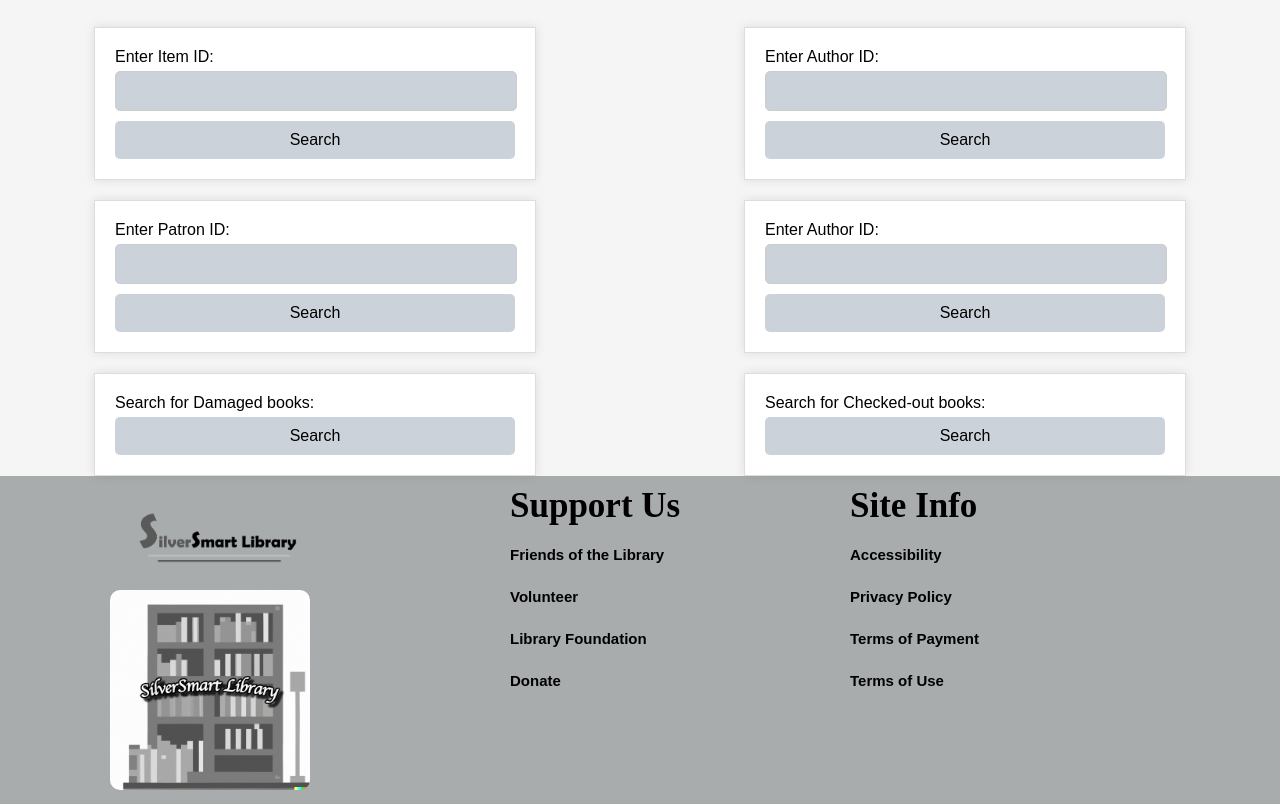
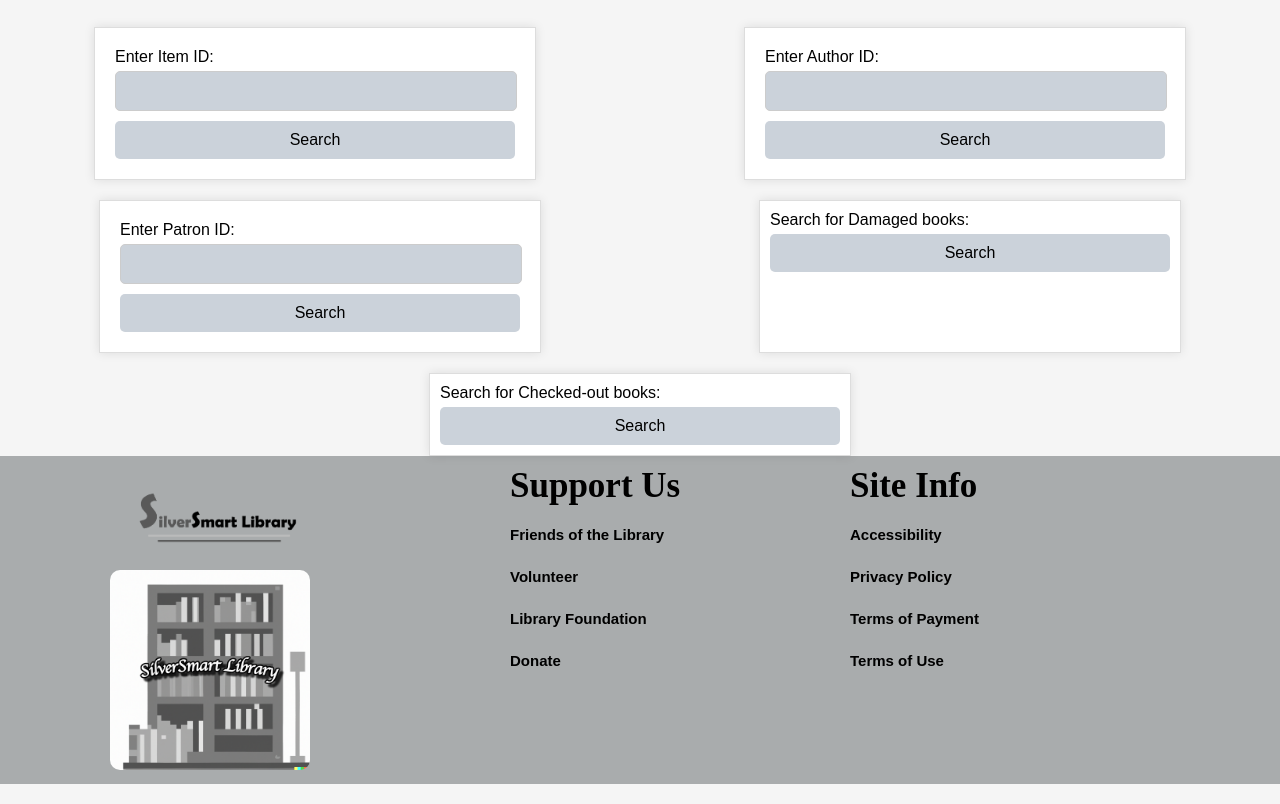
Before and after one commit to morganglis/SilverSmart-Library, a Flask app: template app/templates/search.html in a window 1280 px wide. Shown: the part 318-1122 px from the top of the page. Run offline with Flask 3, Linux system fonts and the light colour scheme; tables that the repository leaves empty hold one stand-in row (values such as "Sample post"); the template is opened without the code that fills it: values that come from a table or form of the project are taken from there, most other values are stand-ins (such as "Sample title", 1, 10 or a date in 2020).

Commit message:
edited search.html

```diff
--- a/app/templates/search.html
+++ b/app/templates/search.html
@@ -20,9 +20,11 @@
         .form_cont{
             display: flex;
             flex-wrap: wrap;
+            justify-content: space-around;
             gap: 20px;
         }
         form {
+            flex: 1 1 400px;
             min-width: 400px;
             max-width: 400px;
             margin: 0 auto;
@@ -30,6 +32,11 @@
             background-color: #fff;
             border: 1px solid #ddd;
             box-shadow: 0 0 10px rgba(0, 0, 0, 0.1);
+        }
+        .bo_form{
+            width: auto;
+            padding: 10px;
+            margin: 0 auto;
         }
         label {
             display: block;
@@ -95,23 +102,17 @@
             <input type="text" id="patronID" name="patronID" required>
             <button type="submit">Search</button>
         </form>
-        <form action="{{ url_for('search') }}" method="get">
-            <label for="authorID">Enter Author ID:</label>
-            <input type="text" id="authorID" name="authorID" required>
+        <form action="{{ url_for('search') }}" method="get" class="bo_form">
+            <label for="itemCondition">Search for Damaged books:</label>
             <button type="submit">Search</button>
         </form>
-        <form action="{{ url_for('search') }}" method="get">
-            <label for="authorID">Search for Damaged books:</label>
-            <button type="submit">Search</button>
-        </form>
-        <form action="{{ url_for('search') }}" method="post">
+        <form action="{{ url_for('search') }}" method="get" class="bo_form">
             <label for="isCheckedOut">Search for Checked-out books:</label>
             <button type="submit" onclick="showCheckoutTable()" id="isCheckedOut" name="isCheckedOut">Search</button>
         </form>
     </div>
 {#    checkout books#}
     <div id="checkOutResults" class="hide">
-        <h2>Checkouts</h2>
         {% for checkout in checkouts %}
         <table>
             <h2 class="table-title">Checkouts</h2>
```
Also changed, not shown: other parts of app/templates/search.html (+50 -0 lines).
